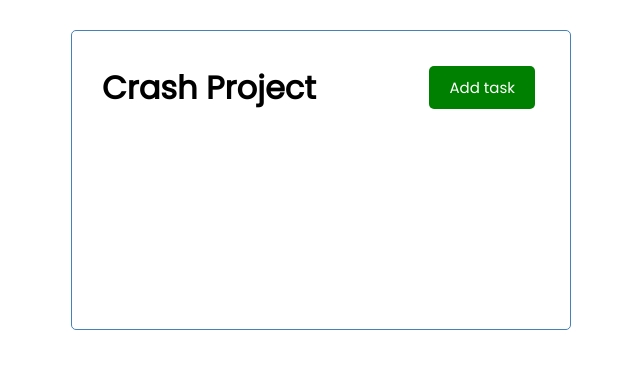
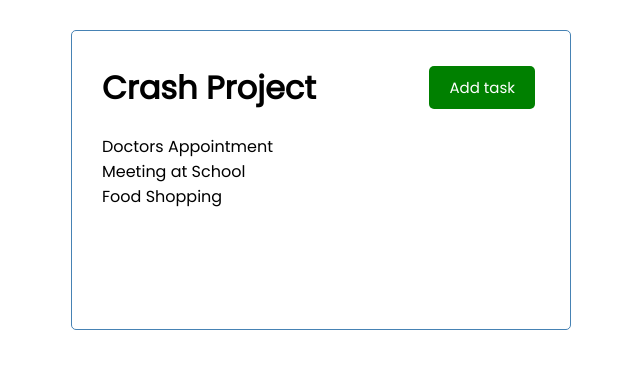
Before and after one commit to DimiTesting/TaskCreatorAngularCrash, an Angular app: page / in a window 1280 px wide. Shown: the top 368 px of the page, without its empty margins (319-959 px from the left). Built offline with nearby package versions, Linux system fonts and the light colour scheme.

Commit message:
setting up mock tasksJson, and two components Tasks and task-item

```diff
--- /dev/null
+++ b/src/app/Task.ts
@@ -0,0 +1,6 @@
+export interface Task {
+    id?: number;
+    text: string;
+    day: string;
+    reminder: boolean;
+}
--- a/src/app/app.component.html
+++ b/src/app/app.component.html
@@ -1,3 +1,4 @@
 <div class="container">
     <app-header></app-header>
+    <app-tasks></app-tasks>
 </div>
--- a/src/app/app.component.ts
+++ b/src/app/app.component.ts
@@ -1,11 +1,12 @@
 import { Component } from '@angular/core';
 import { RouterOutlet } from '@angular/router';
 import { HeaderComponent } from './components/header/header.component';
+import { TasksComponent } from './components/tasks/tasks.component';
 
 @Component({
   selector: 'app-root',
   standalone: true,
-  imports: [RouterOutlet, HeaderComponent],
+  imports: [RouterOutlet, HeaderComponent, TasksComponent],
   templateUrl: './app.component.html',
   styleUrl: './app.component.css'
 })
--- /dev/null
+++ b/src/app/components/task-item/task-item.component.html
@@ -0,0 +1 @@
+<p>task-item works!</p>
--- /dev/null
+++ b/src/app/components/tasks/tasks.component.html
@@ -0,0 +1 @@
+<p *ngFor="let task of tasks">{{task.text}}</p>
--- /dev/null
+++ b/src/app/components/tasks/tasks.component.ts
@@ -0,0 +1,21 @@
+import { Component, OnInit } from '@angular/core';
+import { NgFor } from '@angular/common';
+import { Task } from '../../Task';
+import { TASKS } from '../../mock-tasks';
+
+@Component({
+  selector: 'app-tasks',
+  standalone: true,
+  imports: [NgFor],
+  templateUrl: './tasks.component.html',
+  styleUrl: './tasks.component.css'
+})
+export class TasksComponent implements OnInit {
+  tasks: Task[] = TASKS;
+
+  constructor() {}
+
+  ngOnInit(): void {
+
+  }
+}
--- /dev/null
+++ b/src/app/mock-tasks.ts
@@ -0,0 +1,22 @@
+import { Task } from "./Task"
+
+export const TASKS: Task[] = [
+    {
+        id: 1,
+        text: 'Doctors Appointment',
+        day: 'May 5th at 2:30pm',
+        reminder: true,
+    },
+    {
+        id: 2,
+        text: 'Meeting at School',
+        day: 'May 6th at 1:30pm',
+        reminder: true,
+    },
+    {
+        id: 3,
+        text: 'Food Shopping',
+        day: 'May 7th at 12:30pm',
+        reminder: false,
+    },
+]
```
Also changed, not shown: src/app/components/task-item/task-item.component.ts (added, +12 -0 lines), src/app/components/task-item/task-item.component.css (added), src/app/components/tasks/tasks.component.css (added), 2 other files (tests, documents, lock files or other folders).
